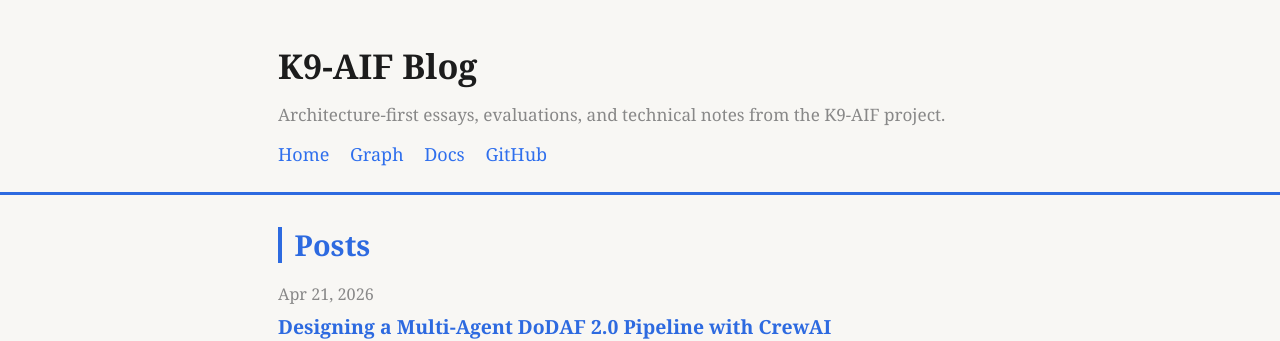
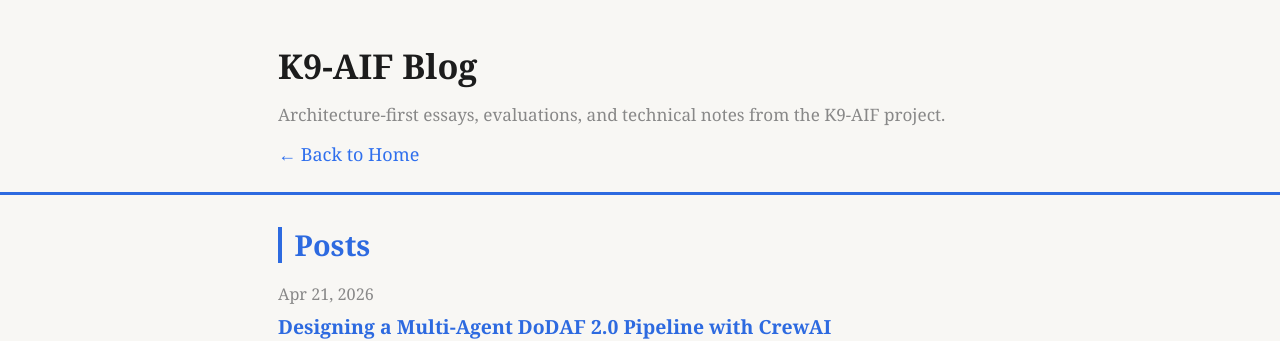
Before and after one commit to k9aif/k9-aif-blogs, a Jekyll site: the page built from index.md, in a window 1280 px wide. Shown: the top 341 px of the page. Built offline with Jekyll 4.4.1, drawn with Linux system fonts in a browser that asks for light colours.

Commit message:
updated default.html

```diff
--- a/_layouts/default.html
+++ b/_layouts/default.html
@@ -35,12 +35,9 @@
     <p class="site-description">{{ site.description }}</p>
 
     <!-- Navigation -->
-    <nav class="blog-nav">
-      <a href="https://k9x.ai/" class="nav-link">Home</a>
-      <a href="https://graph.k9x.ai/" class="nav-link" target="_blank">Graph</a>
-      <a href="https://pydocs.k9x.ai/starthere/" class="nav-link" target="_blank">Docs</a>
-      <a href="https://github.com/k9aif/k9-aif-framework" class="nav-link" target="_blank">GitHub</a>
-    </nav>
+  <nav class="blog-nav">
+  <a href="https://k9x.ai/" class="nav-link back-home">← Back to Home</a>
+</nav>
 
   </div>
 </header>
```
Also changed, not shown: 2 other files.
